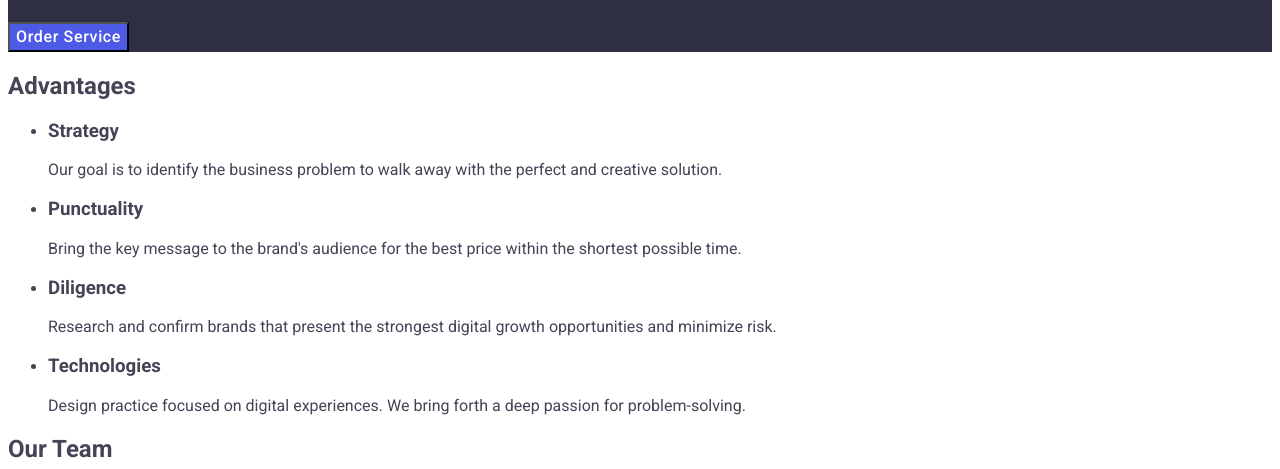
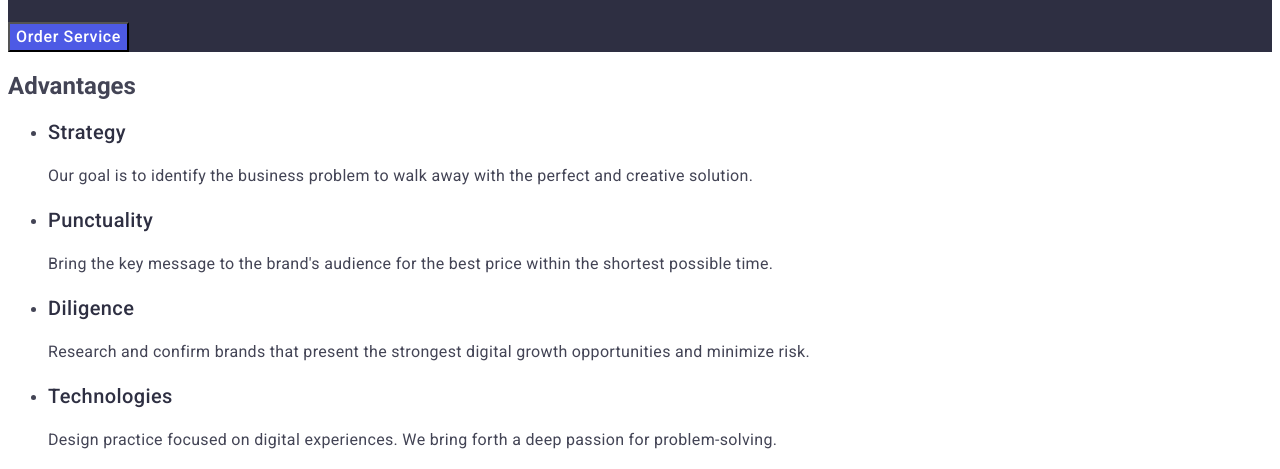
Before and after one commit to maksimEfimenko/goit-markup-hw-02, a plain HTML site: page index.html in a window 1280 px wide. Shown: the part 312-781 px from the top of the page. Drawn offline with Linux system fonts and the light colour scheme.

Commit message:
update index html file

```diff
--- a/css/styles.css
+++ b/css/styles.css
@@ -74,6 +74,19 @@
     cursor: pointer;
 }
 /*----Section 2----*/
+.section-two-h{
+    font-weight: 500;
+    font-size: 20px;
+    line-height: 1.2;
+    letter-spacing: 0.02em;
+    color:#2e2f42;
+}
+.section-two-p{
+    font-size: 16px;
+    line-height: 1.5;
+    letter-spacing: 0.02em;
+    color:#434455;
+}
 /*----Section 3----*/
 /*----Section 4----*/
 /*--Footer--*/
--- a/index.html
+++ b/index.html
@@ -44,25 +44,25 @@
             <h2>Advantages</h2>
             <ul>
                 <!--Info 1-->
-                <li>
-                    <h3>Strategy</h3>
-                    <p>Our goal is to identify the business
+                <li class="section-two-li">
+                    <h3 class="section-two-h">Strategy</h3>
+                    <p class="section-two-p">Our goal is to identify the business
                         problem to walk away with the perfect and creative solution. </p>
                 </li>
                 <!--Info 2-->
-                <li>
-                    <h3>Punctuality</h3>
-                    <p>Bring the key message to the brand's audience for the best price within the shortest possible time.</p>
+                <li class="section-two-li">
+                    <h3 class="section-two-h">Punctuality</h3>
+                    <p class="section-two-p">Bring the key message to the brand's audience for the best price within the shortest possible time.</p>
                 </li>
                 <!--Info 3-->
-                <li>
-                    <h3>Diligence</h3>
-                    <p>Research and confirm brands that present the strongest digital growth opportunities and minimize risk.</p>
+                <li class="section-two-li">
+                    <h3 class="section-two-h">Diligence</h3>
+                    <p class="section-two-p">Research and confirm brands that present the strongest digital growth opportunities and minimize risk.</p>
                 </li>
                 <!--Info 4-->
-                <li>
-                    <h3>Technologies</h3>
-                    <p>Design practice focused on digital experiences. We bring forth a deep passion for problem-solving.</p>
+                <li class="section-two-li">
+                    <h3 class="section-two-h">Technologies</h3>
+                    <p class="section-two-p">Design practice focused on digital experiences. We bring forth a deep passion for problem-solving.</p>
                 </li>
             </ul>
         </section>
```
